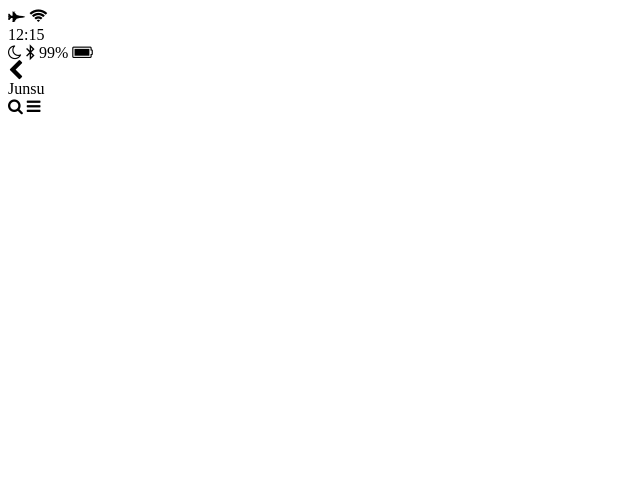
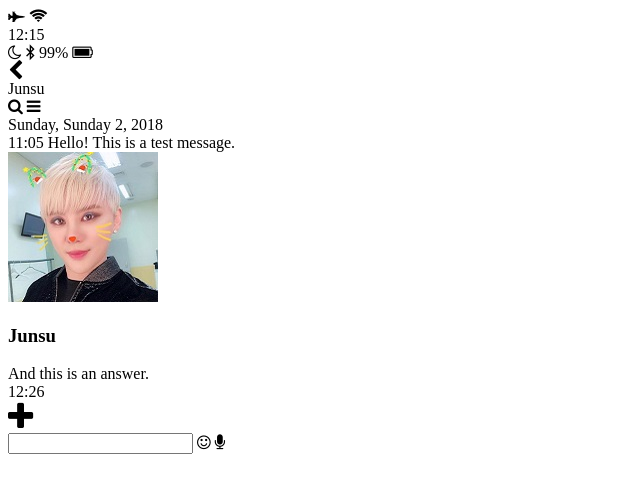
Before and after one commit to Minyoung06/Kakao-clone, a plain HTML site: page Kakao-clone_real_coding/chat.html in a window 1280 px wide. Shown: the whole page, without its empty margins (0-640 px from the left). Drawn offline with Linux system fonts and the light colour scheme.

Commit message:
chats와 chat 연결,chat 완료

```diff
--- a/Kakao-clone_real_coding/chat.html
+++ b/Kakao-clone_real_coding/chat.html
@@ -36,5 +36,36 @@
             </div>
         </div>
     </header>
+    <main class="chat">
+        <div class="date-divider">
+            <span class="date-divider__text">Sunday, Sunday 2, 2018</span>
+        </div>
+        <div class="chat__message chat__message-from-me">
+            <span class="chat__message-time">11:05</span>
+            <span class="chat__message-body">
+                Hello! This is a test message.
+            </span>
+        </div>
+        <div class="chat__message chat__message-to-me">
+            <img src="images/junsu1.jpg" class="chat__message-junsu">
+            <div class="chat__message-center">
+                <h3 class="chat__message-username">Junsu</h3>
+                <span class="chat__message-body">
+                    And this is an answer.
+                </span>
+            </div>
+            <span class="chat__message-time">12:26</span>
+        </div>
+    </main>
+    <div class="type-message">
+        <i class="fa fa-plus fa-2x"></i>
+        <div class="type-message__input">
+            <input type="text">
+            <i class="fa fa-smile-o"></i>
+            <span class="record-message">
+                <i class="fa fa-microphone"></i>
+            </span>
+        </div>
+    </div>
 </body>
 </html>
```
Also changed, not shown: Kakao-clone_real_coding/chats.html (+6 -2 lines).
